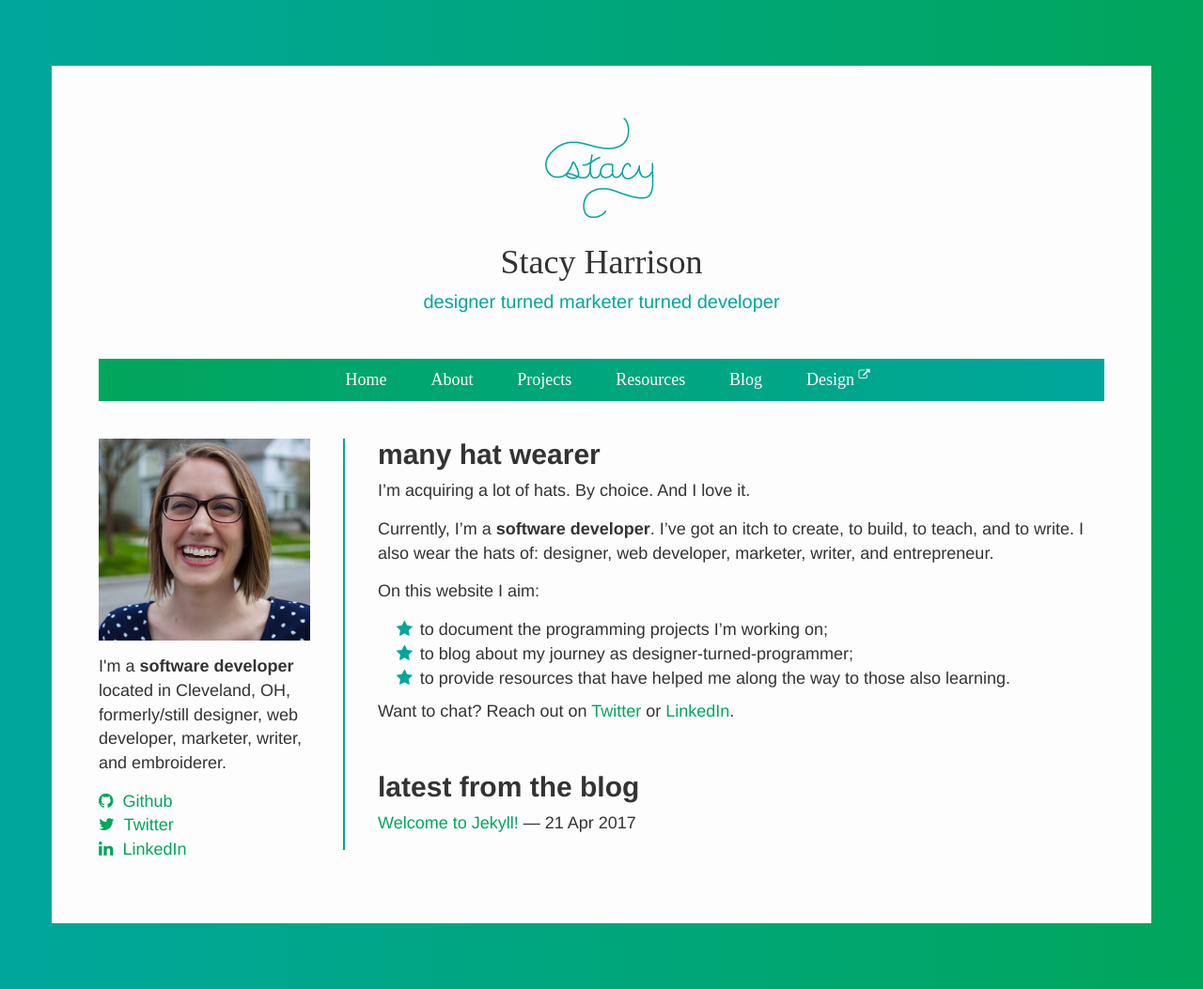
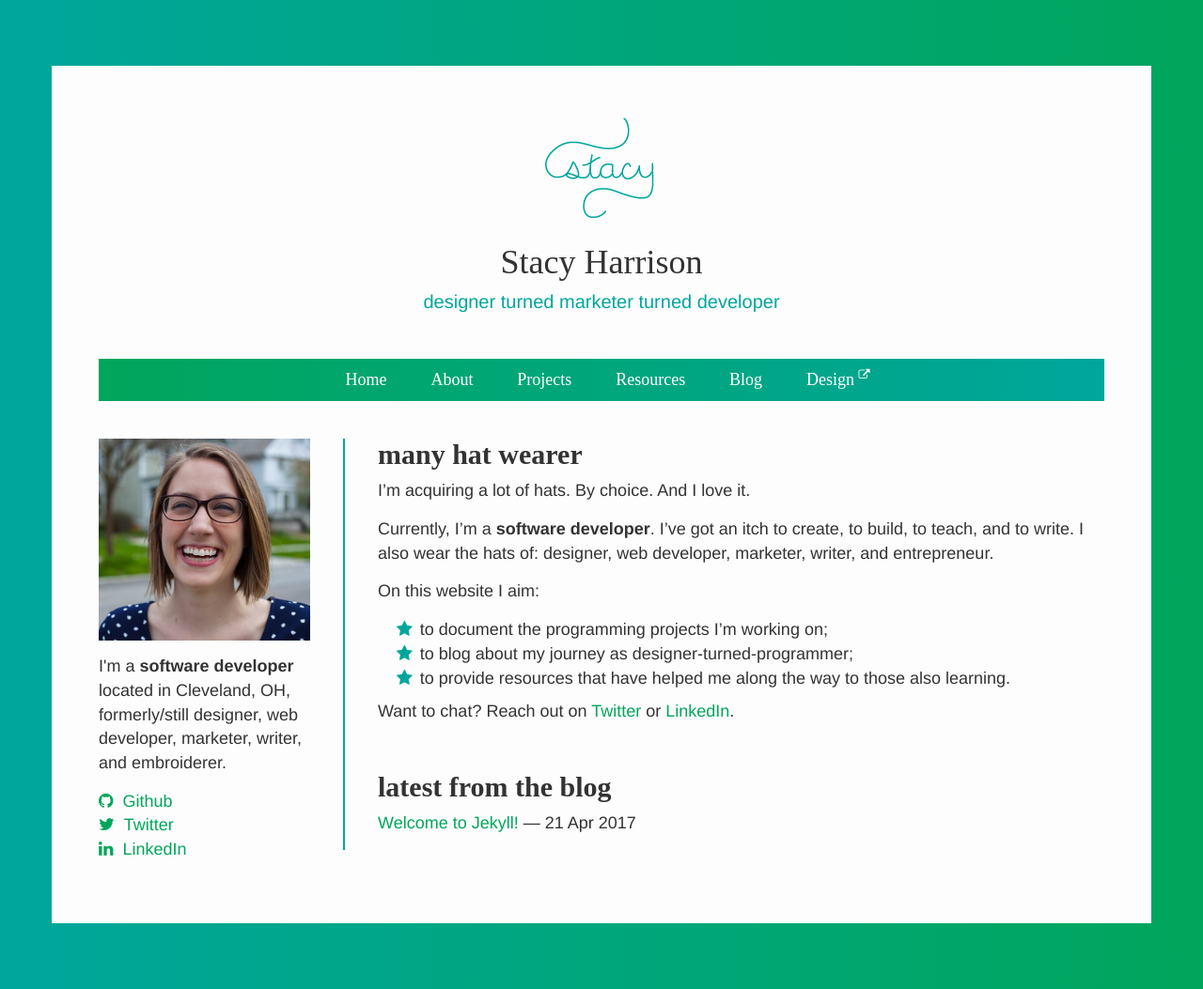
Before and after one commit to stasquatch/stasquatch.github.io, a Jekyll site: the page built from index.md, in a window 1280 px wide. Shown: the whole page at 94% size. Built offline with Jekyll 4.4.1, drawn with Linux system fonts in a browser that asks for light colours; some web fonts are replaced.

Commit message:
updated header styles

```diff
--- a/css/styles.css
+++ b/css/styles.css
@@ -35,6 +35,10 @@
 /* BASIC STYLES */
 
 h1 {
+  font-family: 'Ovo', Baskerville, serif;
+}
+
+h2, h3, h4, h5 {
   font-family: 'Ovo', Baskerville, serif;
 }
 
```
